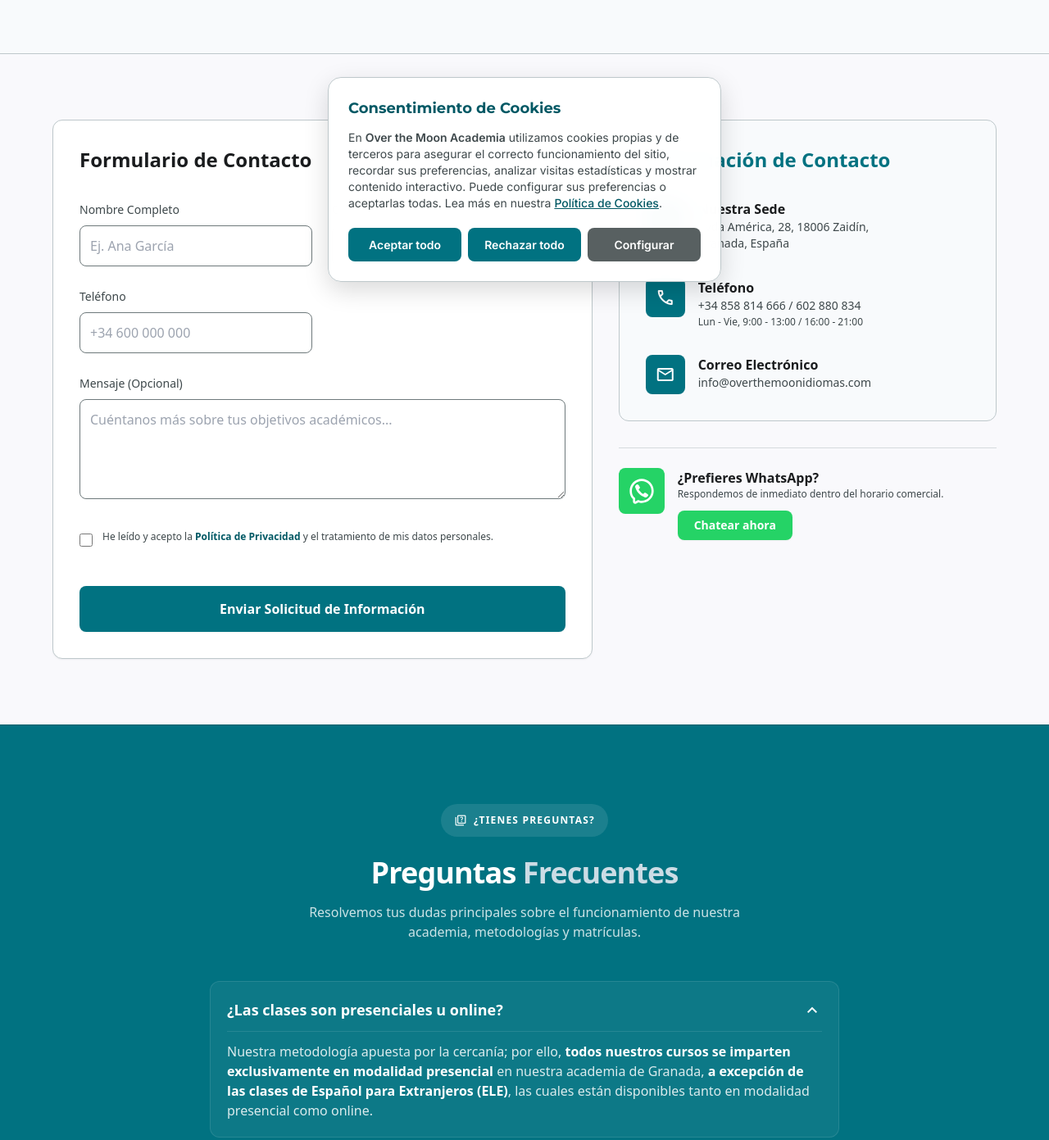
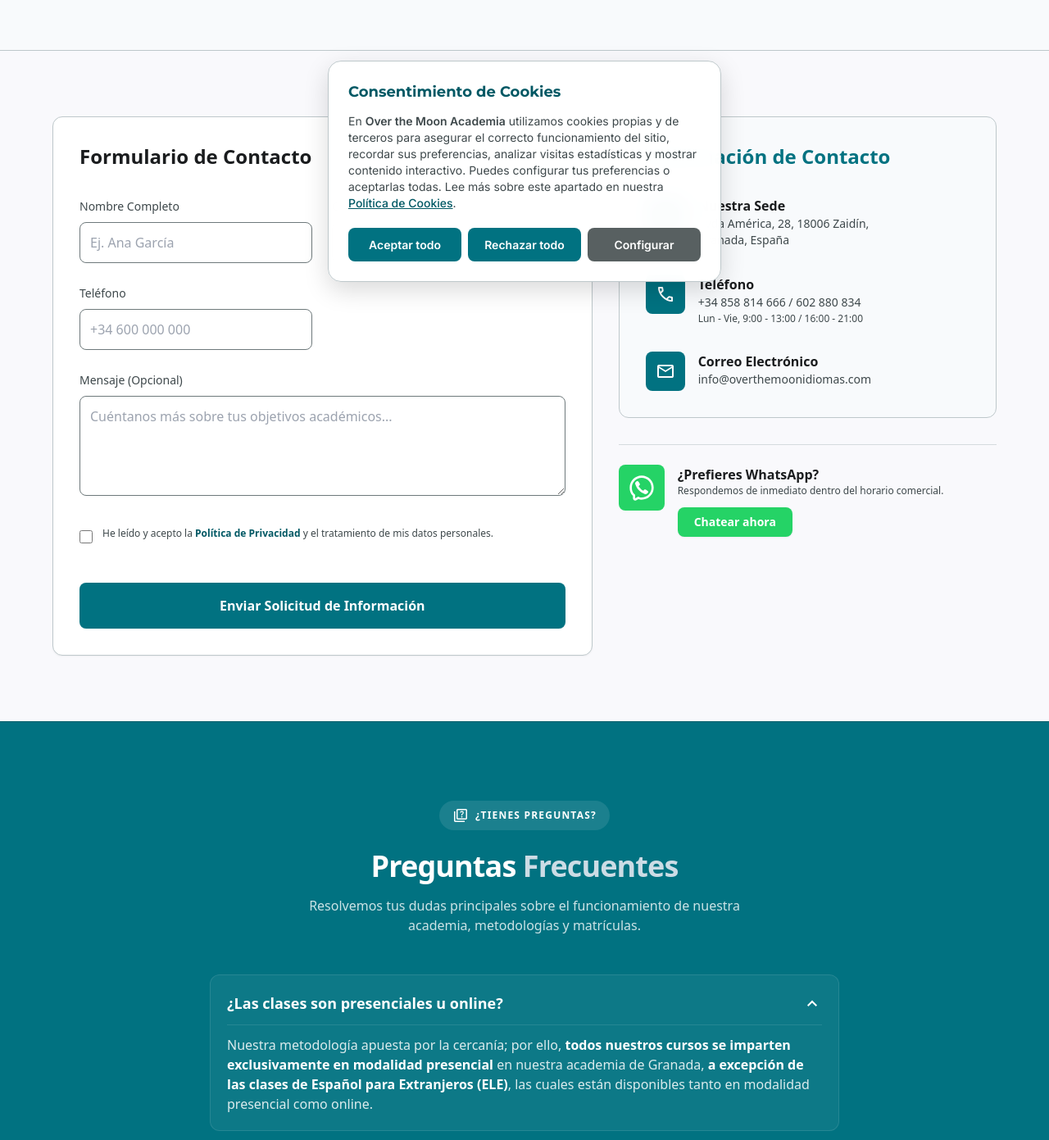
Before and after one commit to alvaroroobles/over-the-moon, a website: page contact.html in a window 1280 px wide. Shown: the part 440-1831 px from the top of the page at 82% size. Drawn offline with nearby package versions, Linux system fonts and the light colour scheme.

Commit message:
Cambio en iconos de contact y en texto de cookie banner

```diff
--- a/assets/js/cookie-banner.js
+++ b/assets/js/cookie-banner.js
@@ -262,7 +262,7 @@
              Consentimiento de Cookies
             </div>
             <div id="cookie-banner-text">
-                En <strong>Over the Moon Academia</strong> utilizamos cookies propias y de terceros para asegurar el correcto funcionamiento del sitio, recordar sus preferencias, analizar visitas estadísticas y mostrar contenido interactivo. Puede configurar sus preferencias o aceptarlas todas. Lea más en nuestra <a href="cookie-policy.html">Política de Cookies</a>.
+                En <strong>Over the Moon Academia</strong> utilizamos cookies propias y de terceros para asegurar el correcto funcionamiento del sitio, recordar sus preferencias, analizar visitas estadísticas y mostrar contenido interactivo. Puedes configurar tus preferencias o aceptarlas todas. Lee más sobre este apartado en nuestra <a href="cookie-policy.html">Política de Cookies</a>.
             </div>
             <div id="cookie-banner-buttons">
                 <button type="button" class="cookie-banner-btn cookie-banner-btn-primary" id="cookie-accept-all">Aceptar todo</button>
--- a/contact.html
+++ b/contact.html
@@ -155,7 +155,7 @@
         <span
           class="inline-flex mb-6 items-center gap-2 text-primary bg-primary/10 text-label-sm font-bold uppercase tracking-widest px-4 py-2 rounded-full w-fit"
         >
-          <span class="notranslate material-symbols-outlined text-base">support_agent</span>
+          <svg xmlns="http://www.w3.org/2000/svg" height="20px" viewBox="0 -960 960 960" width="20px" fill="#005864"><path d="M432-144v-72h312v-267q0-110-76.78-187.5t-187-77.5Q370-748 293-670.5T216-483v227h-48q-29.7 0-50.85-21.74Q96-299.48 96-330v-74q0-23 13-41t35-23l3-51q9-63 38-117.5t73.5-94.5q44.5-40 101.49-62.5 56.99-22.5 120-22.5t119.81 22.56q56.81 22.55 101.5 62.5Q746-691 775-637t38 117l3 52q21 5 34.5 21.5T864-408v84q0 22-13.5 38.5T816-264v48q0 29.7-21.15 50.85Q773.7-144 744-144H432Zm-85.5-274.29q-10.5-10.29-10.5-25.5t10.29-25.71q10.29-10.5 25.5-10.5t25.71 10.29q10.5 10.29 10.5 25.5t-10.29 25.71q-10.29 10.5-25.5 10.5t-25.71-10.29Zm216 0q-10.5-10.29-10.5-25.5t10.29-25.71q10.29-10.5 25.5-10.5t25.71 10.29q10.5 10.29 10.5 25.5t-10.29 25.71q-10.29 10.5-25.5 10.5t-25.71-10.29ZM265-458q-9-97 55.7-167.5T482-696q82 0 142.5 55T694-504q-85 0-154.5-46.5T432-672q-14 71-57.5 127.5T265-458Z"/></svg>
           Atención personalizada
         </span>
 
@@ -286,7 +286,7 @@
               <div
                 class="bg-[#017281] p-3 rounded-lg text-white flex items-center justify-center"
               >
-                <span class="notranslate material-symbols-outlined">location_on</span>
+                <svg xmlns="http://www.w3.org/2000/svg" height="24px" viewBox="0 -960 960 960" width="24px" fill="#FFFFFF"><path d="M536.5-503.5Q560-527 560-560t-23.5-56.5Q513-640 480-640t-56.5 23.5Q400-593 400-560t23.5 56.5Q447-480 480-480t56.5-23.5ZM480-186q122-112 181-203.5T720-552q0-109-69.5-178.5T480-800q-101 0-170.5 69.5T240-552q0 71 59 162.5T480-186Zm0 106Q319-217 239.5-334.5T160-552q0-150 96.5-239T480-880q127 0 223.5 89T800-552q0 100-79.5 217.5T480-80Zm0-480Z"/></svg>
               </div>
               <div>
                 <h3 class="text-base font-bold text-on-surface">
@@ -303,7 +303,7 @@
               <div
                 class="bg-[#017281] p-3 rounded-lg text-white flex items-center justify-center"
               >
-                <span class="notranslate material-symbols-outlined">call</span>
+                <svg xmlns="http://www.w3.org/2000/svg" height="24px" viewBox="0 -960 960 960" width="24px" fill="#FFFFFF"><path d="M798-120q-125 0-247-54.5T329-329Q229-429 174.5-551T120-798q0-18 12-30t30-12h162q14 0 25 9.5t13 22.5l26 140q2 16-1 27t-11 19l-97 98q20 37 47.5 71.5T387-386q31 31 65 57.5t72 48.5l94-94q9-9 23.5-13.5T670-390l138 28q14 4 23 14.5t9 23.5v162q0 18-12 30t-30 12ZM241-600l66-66-17-94h-89q5 41 14 81t26 79Zm358 358q39 17 79.5 27t81.5 13v-88l-94-19-67 67ZM241-600Zm358 358Z"/></svg>
               </div>
               <div>
                 <h3 class="text-base font-bold text-on-surface">Teléfono</h3>
@@ -320,7 +320,7 @@
               <div
                 class="bg-[#017281] p-3 rounded-lg text-white flex items-center justify-center"
               >
-                <span class="notranslate material-symbols-outlined">mail</span>
+                <svg xmlns="http://www.w3.org/2000/svg" height="24px" viewBox="0 -960 960 960" width="24px" fill="#FFFFFF"><path d="M160-160q-33 0-56.5-23.5T80-240v-480q0-33 23.5-56.5T160-800h640q33 0 56.5 23.5T880-720v480q0 33-23.5 56.5T800-160H160Zm320-280L160-640v400h640v-400L480-440Zm0-80 320-200H160l320 200ZM160-640v-80 480-400Z"/></svg>
               </div>
               <div>
                 <h3 class="text-base font-bold text-on-surface">
@@ -375,7 +375,7 @@
           <span
             class="inline-flex mb-6 items-center gap-2 text-white bg-white/10 text-label-sm font-bold uppercase tracking-widest px-4 py-2 rounded-full w-fit"
           >
-            <span class="notranslate material-symbols-outlined text-base">quiz</span>
+            <svg xmlns="http://www.w3.org/2000/svg" height="20px" viewBox="0 -960 960 960" width="20px" fill="#FFFFFF"><path d="M580.5-371.5Q592-383 592-400t-11.5-28.5Q569-440 552-440t-28.5 11.5Q512-417 512-400t11.5 28.5Q535-360 552-360t28.5-11.5ZM523-482h58q0-29 4.5-41.5T608-553q21-20 37.5-40t16.5-51q0-45-30.39-72.5Q601.21-744 552-744q-38 0-68 21.5t-42 58.87L494-642q7-23 22.5-35t35.5-12q23.11 0 37.56 13Q604-663 604-642t-15.5 36.5Q573-590 556-574q-22 20-27.5 36.5T523-482ZM312-240q-29.7 0-50.85-21.15Q240-282.3 240-312v-480q0-29.7 21.15-50.85Q282.3-864 312-864h480q29.7 0 50.85 21.15Q864-821.7 864-792v480q0 29.7-21.15 50.85Q821.7-240 792-240H312Zm0-72h480v-480H312v480ZM168-96q-29.7 0-50.85-21.15Q96-138.3 96-168v-552h72v552h552v72H168Zm144-696v480-480Z"/></svg>
             ¿Tienes preguntas?
           </span>
 
@@ -400,10 +400,16 @@
                 class="flex justify-between items-center font-bold text-base md:text-lg text-white cursor-pointer list-none"
               >
                 <span>¿Las clases son presenciales u online?</span>
-                <span
-                  class="transition-transform duration-300 group-open:rotate-180 text-white material-symbols-outlined"
-                  >expand_more</span
+                <svg
+                  xmlns="http://www.w3.org/2000/svg"
+                  height="24px"
+                  viewBox="0 -960 960 960"
+                  width="24px"
+                  fill="#FFFFFF"
+                  class="transition-transform duration-300 group-open:rotate-180"
                 >
+                  <path d="M480-344 240-584l56-56 184 184 184-184 56 56-240 240Z"/>
+                </svg>
               </summary>
               <p
                 class="text-white/85 text-sm md:text-base mt-3 leading-relaxed border-t border-white/10 pt-3"
```
